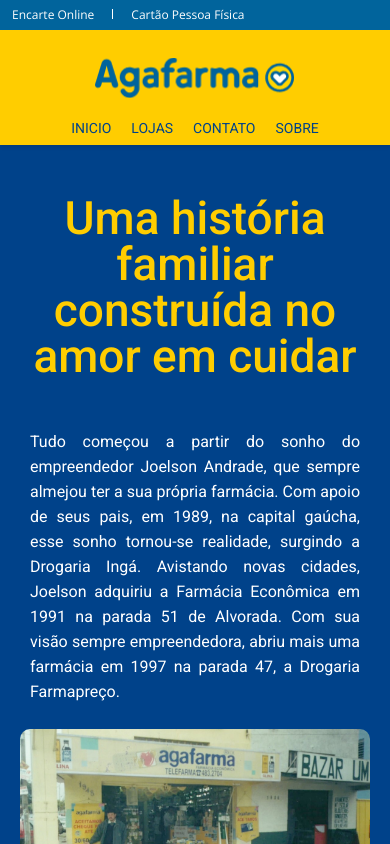
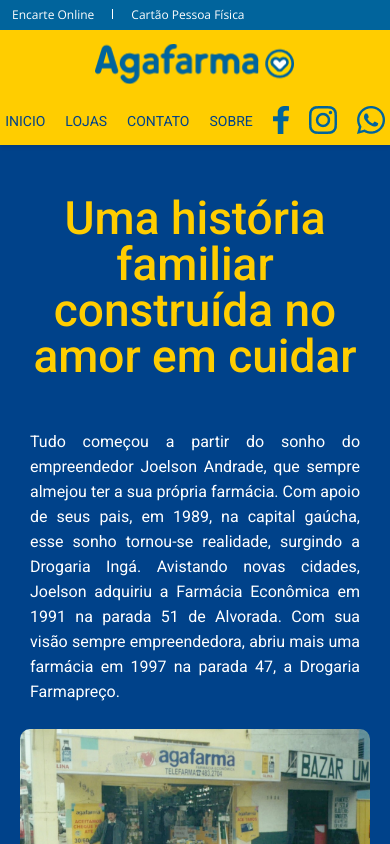
Before and after one commit to jbarcela/agafarma-farmapreco, a Next.js app: page /about in a window 390 px wide. Shown: the top 844 px of the page. Built offline with nearby package versions, Linux system fonts and the light colour scheme.

Commit message:
Ajuste para testes

```diff
--- a/src/components/Header/index.jsx
+++ b/src/components/Header/index.jsx
@@ -1,5 +1,5 @@
-import { useState } from 'react';
-import styles from './styles.module.css';
+import { useState } from "react";
+import styles from "./styles.module.css";
 
 export default function Header() {
   const [isSobreClicked, setIsSobreClicked] = useState(true);
@@ -15,27 +15,117 @@
   return (
     <div className={styles.containerHeader}>
       <div className={styles.headerPrimaryStyled}>
-                <a title='Click aqui para nos enviar um email' href="mailto:atendimento@agafarma.com.br" target="_blank" className={styles.emailHeader}> atendimento@agafarmavivamed.com.br</a>
+        <a
+          title="Click aqui para nos enviar um email"
+          href="mailto:atendimento@agafarma.com.br"
+          target="_blank"
+          className={styles.emailHeader}
+        >
+          {" "}
+          atendimento@agafarmavivamed.com.br
+        </a>
         <div className={styles.cointanerLinks}>
-                    <a title='click aqui para fazer seu encarte Online' href="https://www.agafarma.com.br/Site/Encarte" target="_blank" style={{color:'#fff'}}>Encarte Online</a>
+          <a
+            title="click aqui para fazer seu encarte Online"
+            href="https://www.agafarma.com.br/Site/Encarte"
+            target="_blank"
+            style={{ color: "#fff" }}
+          >
+            Encarte Online
+          </a>
           <div className={styles.separator} />
-                    <a title='click aqui para Cartão pessoa fisica' href="https://agafarma.com.br/CartaoAgafarma/Cartao-de-Credito-Agafarma" target="_blank" style={{color:'#fff'}}>Cartão Pessoa Física</a>
+          <a
+            title="click aqui para Cartão pessoa fisica"
+            href="https://agafarma.com.br/CartaoAgafarma/Cartao-de-Credito-Agafarma"
+            target="_blank"
+            style={{ color: "#fff" }}
+          >
+            Cartão Pessoa Física
+          </a>
         </div>
       </div>
 
       <div className={styles.headerSecondary}>
-                <a title='logo header' href="#hero">
-                    <img className={styles.logoHeader} style={{ "cursor": "pointer" }} src="/images/logo.png" alt='Logo Header'/>
+        <a title="logo header" href="#hero">
+          <img
+            className={styles.logoHeader}
+            style={{ cursor: "pointer" }}
+            src="/images/logo.png"
+            alt="Logo Header"
+          />
         </a>
         <nav>
           <ul className={styles.navUl}>
-                        <li className={styles.navUlLi}><a title='Click aqui para ir para inicio' href={isSobreClicked ? '/#hero' : '/#hero'} className={styles.link} onClick={handleNavItemClick}>INICIO</a></li>
-                        <li className={styles.navUlLi}><a title='Click aqui para ir para lojas' href={isSobreClicked ? '/#stores' : '/#stores'} className={styles.link} onClick={handleNavItemClick}>LOJAS</a></li>
-                        <li className={styles.navUlLi}><a title='Click aqui para ir para contato' href={isSobreClicked ? '/#contact' : '/#contact'} className={styles.link} onClick={handleNavItemClick}>CONTATO</a></li>
-                        <li className={styles.navUlLi}><a title='Click aqui para ir para sobre' href={isSobreClicked ? '/about' : '/about'} className={styles.link} onClick={handleSobreClick}>SOBRE</a></li>
-                        <li className={styles.navUlLi}><a title='Click aqui para ir para o facebook' target='_blank' href="https://www.facebook.com/" className={styles.link}><img src="/images/icons/facebook.png" alt="Icone do facebook" /></a></li>
-                        <li className={styles.navUlLi}><a title='Click aqui para ir para o instagram' target='_blank' href="https://www.instagram.com/" className={styles.link}><img src="/images/icons/insta.png" alt="Icone do instagram" /></a></li>
-                        <li className={styles.navUlLi}><a title='Click aqui para ir para o whatsapp' target='_blank' href="https://api.whatsapp.com/send?phone=5551980158168" className={styles.link}><img src="/images/icons/whats.png" alt="Icone do whatsapp" /></a></li>
+            <li className={styles.navUlLi}>
+              <a
+                title="Click aqui para ir para inicio"
+                href={isSobreClicked ? "/#hero" : "/#hero"}
+                className={styles.link}
+                onClick={handleNavItemClick}
+              >
+                INICIO
+              </a>
+            </li>
+            <li className={styles.navUlLi}>
+              <a
+                title="Click aqui para ir para lojas"
+                href={isSobreClicked ? "/#stores" : "/#stores"}
+                className={styles.link}
+                onClick={handleNavItemClick}
+              >
+                LOJAS
+              </a>
+            </li>
+            <li className={styles.navUlLi}>
+              <a
+                title="Click aqui para ir para contato"
+                href={isSobreClicked ? "/#contact" : "/#contact"}
+                className={styles.link}
+                onClick={handleNavItemClick}
+              >
+                CONTATO
+              </a>
+            </li>
+            <li className={styles.navUlLi}>
+              <a
+                title="Click aqui para ir para sobre"
+                href={isSobreClicked ? "/about" : "/about"}
+                className={styles.link}
+                onClick={handleSobreClick}
+              >
+                SOBRE
+              </a>
+            </li>
+            <li id="icon" className={styles.navUlLi}>
+              <a
+                title="Click aqui para ir para o facebook"
+                target="_blank"
+                href="https://www.facebook.com/"
+                className={styles.link}
+              >
+                <img src="/images/icons/facebook.png" alt="Icone do facebook" />
+              </a>
+            </li>
+            <li id="icon" className={styles.navUlLi}>
+              <a
+                title="Click aqui para ir para o instagram"
+                target="_blank"
+                href="https://www.instagram.com/"
+                className={styles.link}
+              >
+                <img src="/images/icons/insta.png" alt="Icone do instagram" />
+              </a>
+            </li>
+            <li id="icon" className={styles.navUlLi}>
+              <a
+                title="Click aqui para ir para o whatsapp"
+                target="_blank"
+                href="https://api.whatsapp.com/send?phone=5551980158168"
+                className={styles.link}
+              >
+                <img src="/images/icons/whats.png" alt="Icone do whatsapp" />
+              </a>
+            </li>
           </ul>
         </nav>
       </div>
--- a/src/components/Header/styles.module.css
+++ b/src/components/Header/styles.module.css
@@ -1,28 +1,28 @@
-.containerHeader{
+.containerHeader {
   position: sticky;
   top: 0;
   z-index: 999;
   box-shadow: 0 2px 4px rgba(0, 0, 0, 0.1);
 }
-.headerPrimaryStyled{
+.headerPrimaryStyled {
   display: flex;
   justify-content: space-between;
   align-items: center;
   width: 100%;
   height: 30px;
-    background-color: #01649C;
-    color: #FFFFFF;
+  background-color: #01649c;
+  color: #ffffff;
   font-size: 12px;
-    font-family: 'Open Sans';
+  font-family: "Open Sans";
 }
-.emailHeader{
+.emailHeader {
   margin-left: 18px;
-    color:#fff;
+  color: #fff;
   @media (max-width: 668px) {
     display: none;
   }
 }
-.cointanerLinks{
+.cointanerLinks {
   display: flex;
   gap: 18px;
   margin-right: 18px;
@@ -30,33 +30,33 @@
     margin-left: 12px;
   }
 }
-.separator{
+.separator {
   width: 1px;
   height: 10px;
   background-color: #fff;
 }
-.headerSecondary{
+.headerSecondary {
   display: flex;
   align-items: center;
   justify-content: space-around;
   width: 100%;
   height: 80px;
-    background-color: #FFCD00;
+  background-color: #ffcd00;
   @media (max-width: 668px) {
     flex-direction: column;
     height: 115px;
   }
 }
-.logoHeader{
+.logoHeader {
   width: 200px;
   height: 40px;
   @media (max-width: 920px) {
     height: 180px;
     height: auto;
-        margin-top: 18px;
+    margin-top: 5px;
   }
 }
-.navUl{
+.navUl {
   display: flex;
   align-items: center;
   gap: 30px;
@@ -67,18 +67,18 @@
 }
 .navUlLi {
   color: #004289;
-    font-family: 'Roboto';
+  font-family: "Roboto";
   cursor: pointer;
+}
+.navUlLi + #icon {
   @media (max-width: 668px) {
-        .navUlLi&:nth-last-child(-n+3) {
     display: none;
   }
 }
-}
-.link{
+.link {
   cursor: pointer;
   color: #004289;
-    .link&:hover{
+  .link&:hover {
     opacity: 0.8;
   }
 }
```
Lines whose indentation alone changed are shown as unchanged.
